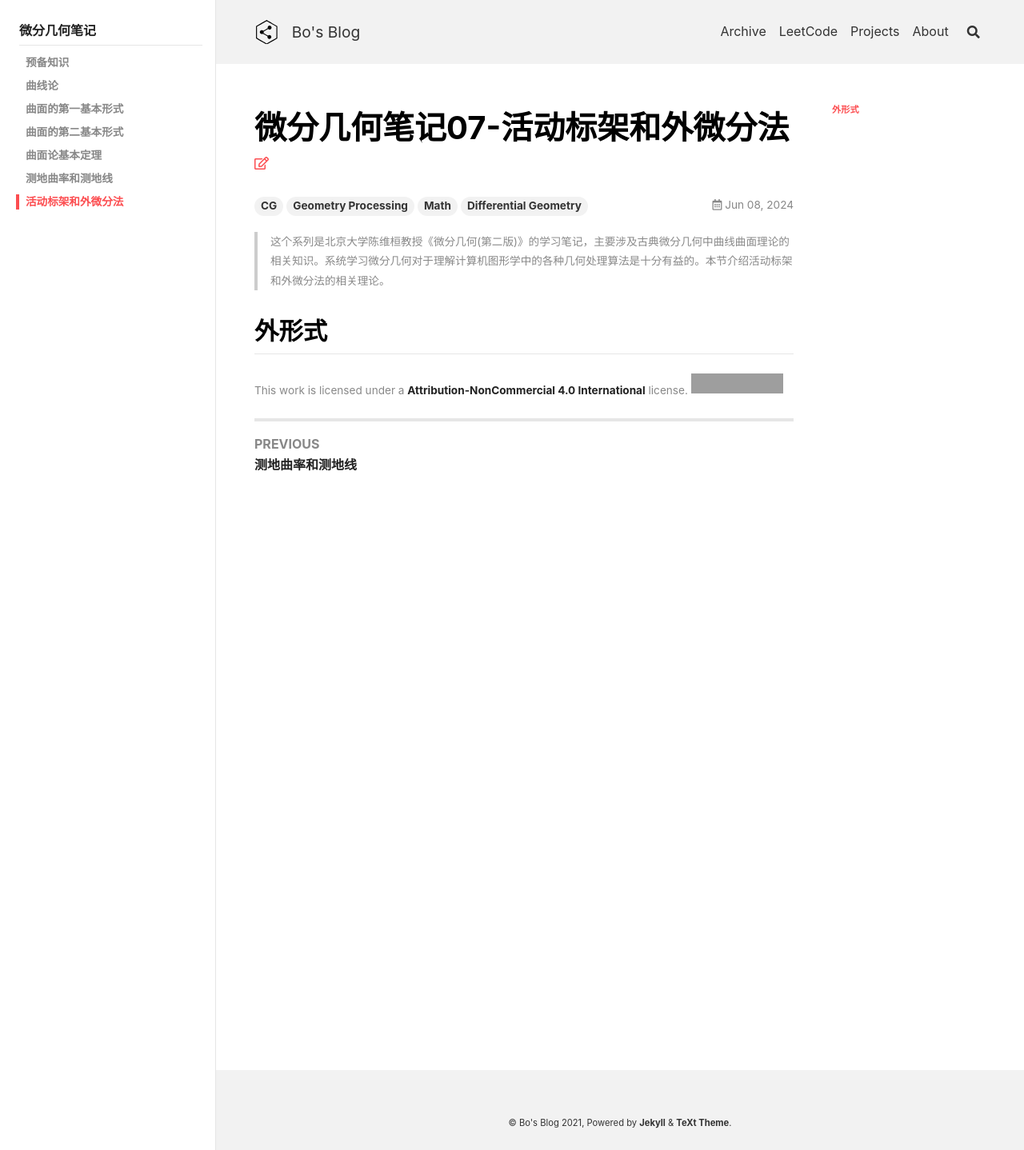
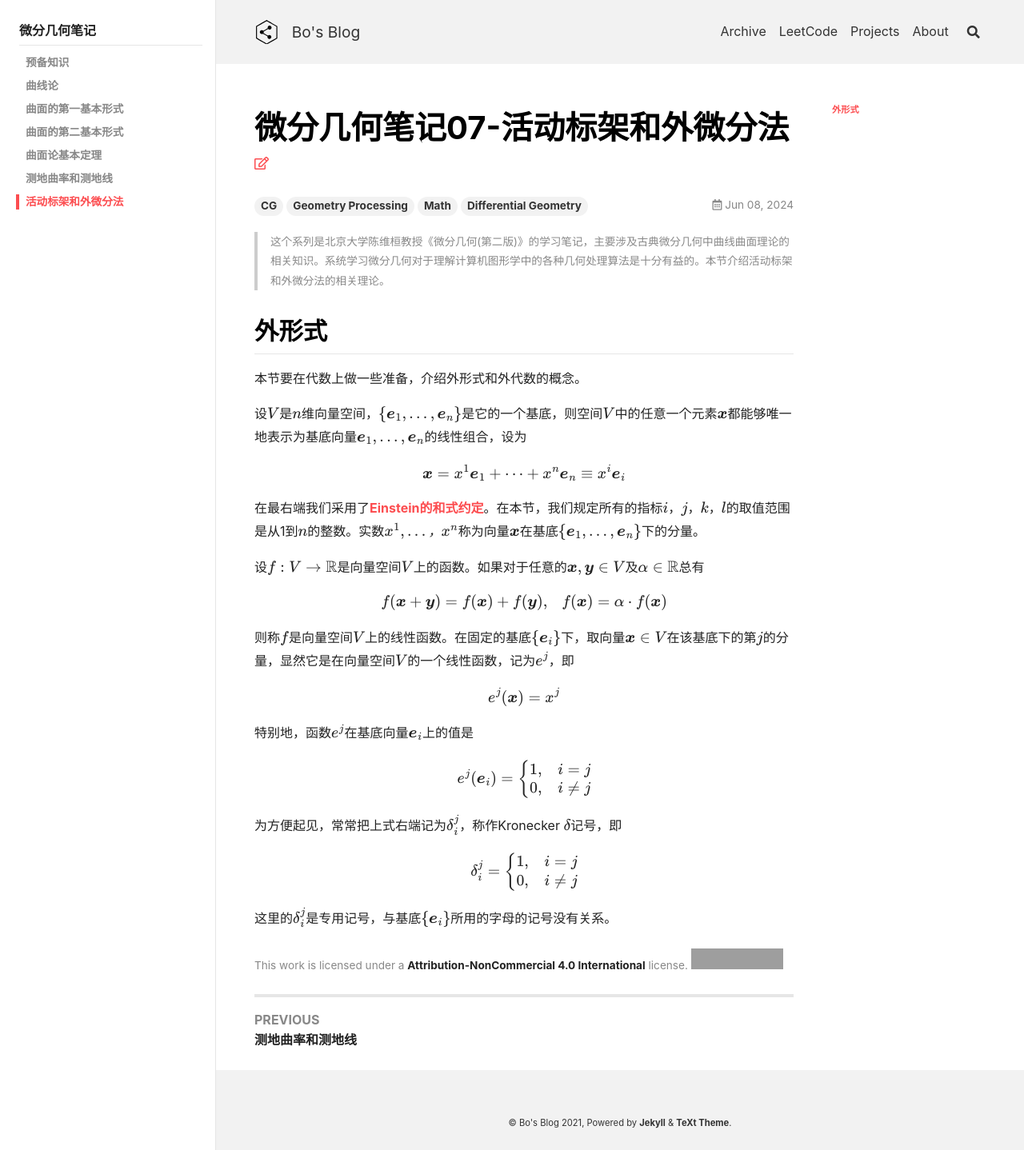
Before and after one commit to peng00bo00/peng00bo00_previous_blog, a Jekyll site: the page built from _posts/2024-06-08-DifferentialGeometry-NOTES-07.md, in a window 1280 px wide. Shown: the whole page at 80% size. Built offline with Jekyll 4.4.1, drawn with Linux system fonts in a browser that asks for light colours; nearby versions of some CDN libraries; grey boxes are pictures that could not be loaded.

Commit message:
Update 2024-06-08-DifferentialGeometry-NOTES-07.md

```diff
--- a/_posts/2024-06-08-DifferentialGeometry-NOTES-07.md
+++ b/_posts/2024-06-08-DifferentialGeometry-NOTES-07.md
@@ -13,3 +13,47 @@ sidebar:
 <!--more-->
 
 ## 外形式
+
+本节要在代数上做一些准备，介绍外形式和外代数的概念。
+
+设$$V$$是$$n$$维向量空间，$$\{ \boldsymbol{e}_1, ..., \boldsymbol{e}_n \}$$是它的一个基底，则空间$$V$$中的任意一个元素$$\boldsymbol{x}$$都能够唯一地表示为基底向量$$\boldsymbol{e}_1, ..., \boldsymbol{e}_n$$的线性组合，设为
+
+$$
+\boldsymbol{x} = x^1 \boldsymbol{e}_1 + \cdots + x^n \boldsymbol{e}_n \equiv x^i \boldsymbol{e}_i
+$$
+
+在最右端我们采用了[Einstein的和式约定](/2023/12/27/DifferentialGeometry-NOTES-05.html#einstein求和约定)。在本节，我们规定所有的指标$$i$$，$$j$$，$$k$$，$$l$$的取值范围是从1到$$n$$的整数。实数$$x^1, ...，x^n$$称为向量$$\boldsymbol{x}$$在基底$$\{ \boldsymbol{e}_1, ..., \boldsymbol{e}_n \}$$下的分量。
+
+设$$f: V \rightarrow \mathbb{R}$$是向量空间$$V$$上的函数。如果对于任意的$$\boldsymbol{x}, \boldsymbol{y} \in V$$及$$\alpha \in \mathbb{R}$$总有
+
+$$
+f(\boldsymbol{x} + \boldsymbol{y}) = f(\boldsymbol{x}) + f(\boldsymbol{y}), \ \ \ f(\boldsymbol{x}) = \alpha \cdot f(\boldsymbol{x})
+$$
+
+则称$$f$$是向量空间$$V$$上的线性函数。在固定的基底$$\{ \boldsymbol{e}_i \}$$下，取向量$$\boldsymbol{x}\in V$$在该基底下的第$$j$$的分量，显然它是在向量空间$$V$$的一个线性函数，记为$$e^j$$，即
+
+$$
+e^j (\boldsymbol{x}) = x^j
+$$
+
+特别地，函数$$e^j$$在基底向量$$\boldsymbol{e}_i$$上的值是
+
+$$
+e^j (\boldsymbol{e}_i) =
+\begin{cases}
+1, & i = j \\
+0, & i \neq j
+\end{cases}
+$$
+
+为方便起见，常常把上式右端记为$$\delta_i^j$$，称作Kronecker $$\delta$$记号，即
+
+$$
+\delta_i^j =
+\begin{cases}
+1, & i = j \\
+0, & i \neq j
+\end{cases}
+$$
+
+这里的$$\delta_i^j$$是专用记号，与基底$$\{ \boldsymbol{e}_i \}$$所用的字母的记号没有关系。
```
